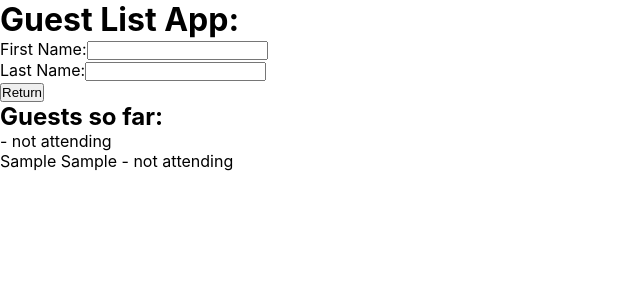
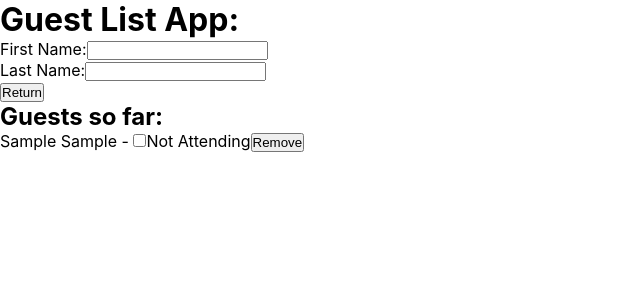
Before and after one commit to charadrim/react-guest-list, a React app: page / in a window 1280 px wide. Both pictures are taken after typing "Sample", "Sample" into the empty fields and a click on the button "Return". Shown: the top 300 px of the page, without its empty margins (0-640 px from the left). Built offline with nearby package versions, Linux system fonts and the light colour scheme; the HTML template or start-up script is replaced by a standard one.

Commit message:
Updated remove button

```diff
--- a/src/App.js
+++ b/src/App.js
@@ -1,4 +1,6 @@
-import React, { useState } from 'react';
+import React, { useEffect, useState } from 'react';
+
+const baseUrl = 'http://localhost:4000';
 
 export default function App() {
   const [guestInfo, setGuestInfo] = useState({
@@ -6,15 +8,7 @@ export default function App() {
     lastName: '',
   });
 
-  const [guests, setGuests] = useState([
-    {
-      name: {
-        first: '',
-        last: '',
-        status: 'not attending',
-      },
-    },
-  ]);
+  const [guests, setGuests] = useState([]);
 
   const handleChange = (e) => {
     const { name, value } = e.target;
@@ -24,19 +18,32 @@ export default function App() {
   const handleSubmit = (e) => {
     e.preventDefault();
     // You can perform any action with the form data here, such as sending it to an API or displaying it.
-    console.log(guestInfo);
 
     const newGuest = {
       name: {
         first: guestInfo.firstName,
         last: guestInfo.lastName,
-        status: 'not attending',
+        status: false,
       },
     };
 
     setGuests([...guests, newGuest]);
 
     setGuestInfo({ firstName: '', lastName: '' });
+  };
+
+  const toggleStatus = (index) => {
+    const updatedGuests = [...guests];
+
+    updatedGuests[index].name.status = updatedGuests[index].name.status =
+      !updatedGuests[index].name.status;
+    setGuests(updatedGuests);
+  };
+
+  const removeGuest = (index) => {
+    const updatedGuests = [...guests];
+    updatedGuests.splice(index, 1);
+    setGuests(updatedGuests);
   };
 
   return (
@@ -67,14 +74,26 @@ export default function App() {
         </div>
         <button type="submit">Return</button>
       </form>
+      <div data-test-id="guest">
         <h2>Guests so far:</h2>
         <ul>
           {guests.map((guest, index) => (
             <li key={index}>
-            {guest.name.first} {guest.name.last} - {guest.name.status}
+              {guest.name.first} {guest.name.last} - {''}
+              <input
+                type="checkbox"
+                checked={guest.name.status}
+                onChange={() => toggleStatus(index)}
+                aria-label={`${guest.name.first} ${guest.name.last} ${
+                  guest.name.status ? 'Attending' : 'Not Attending'
+                } status`}
+              />
+              {guest.name.status ? 'Attending' : 'Not Attending'}
+              <button onClick={() => removeGuest(index)}>Remove</button>
             </li>
           ))}
         </ul>
       </div>
+    </div>
   );
 }
```
Also changed, not shown: src/GuestForm.js (deleted, +0 -52 lines), src/Guest.js (deleted), src/GuestList.js (deleted). Lines whose indentation alone changed are shown as unchanged.
